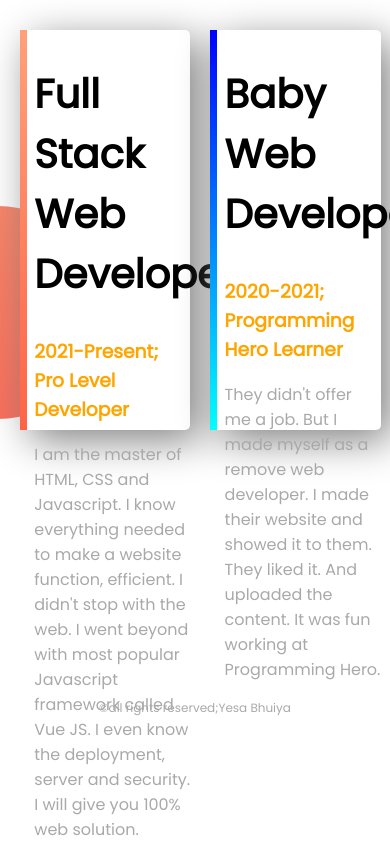
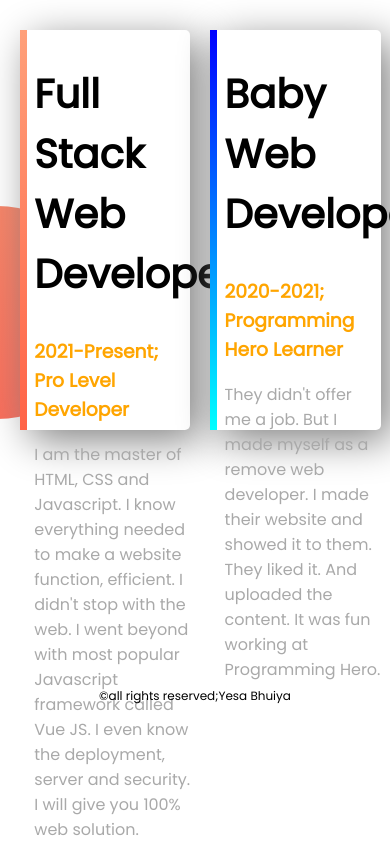
Before and after one commit to yesabhuiya1001/HTMLY, a plain HTML site: page index.html in a window 390 px wide. Shown: the part 1596-2438 px from the top of the page. Drawn offline with Linux system fonts and the light colour scheme.

Commit message:
added mobile view

```diff
--- a/index.html
+++ b/index.html
@@ -2,7 +2,8 @@
 <html lang="en">
 <head>
 	<meta charset="UTF-8">
-	<meta name="viewport" content="width=device-width, initial-scale=1.0">
+    <meta name="viewport" content="width=device-width, initial-scale=1.0">
+    <meta name="viewport" content="width=device-width, initial-scale=1">
 	<title>Yesa Web Developer</title>
 	<link rel="preconnect" href="https://fonts.gstatic.com">
 	<link href="https://fonts.googleapis.com/css2?family=Poppins&display=swap" rel="stylesheet">
@@ -45,8 +46,6 @@
             <p>They didn't offer me a job. But I made myself as a remove web developer. I made their website and showed it to them. They liked it. And uploaded the content. It was fun working at Programming Hero.</p>
         </div>
     </section>
-    <footer>
-        <p>&copy;all rights reserved;Yesa  Bhuiya</p>
-    </footer>
+    <footer>&copy;all rights reserved;Yesa  Bhuiya</footer>
 </body>
 </html>
```
